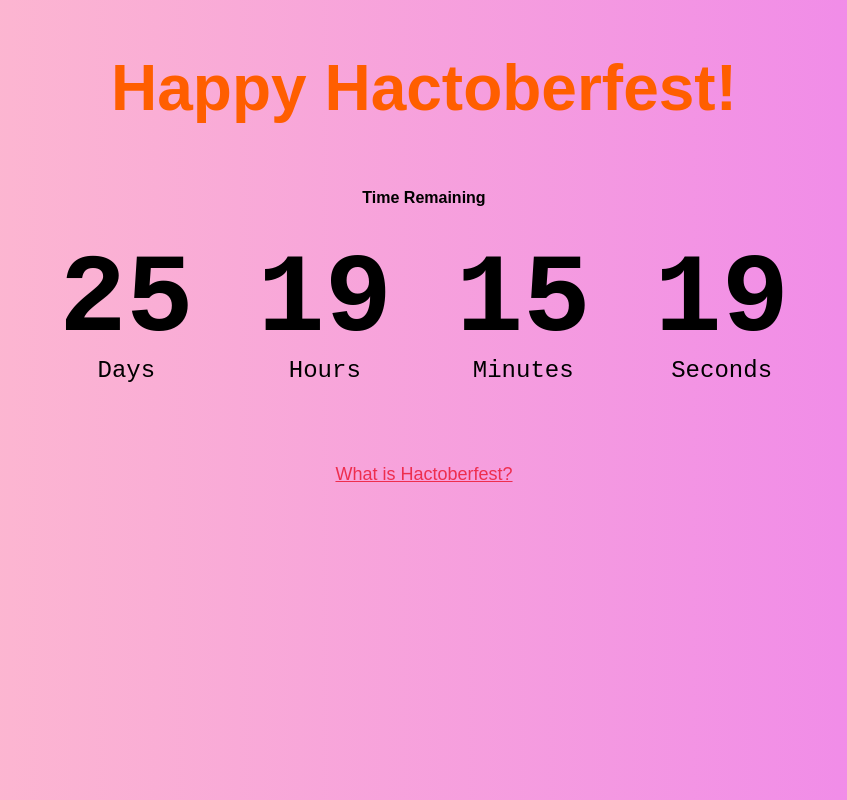
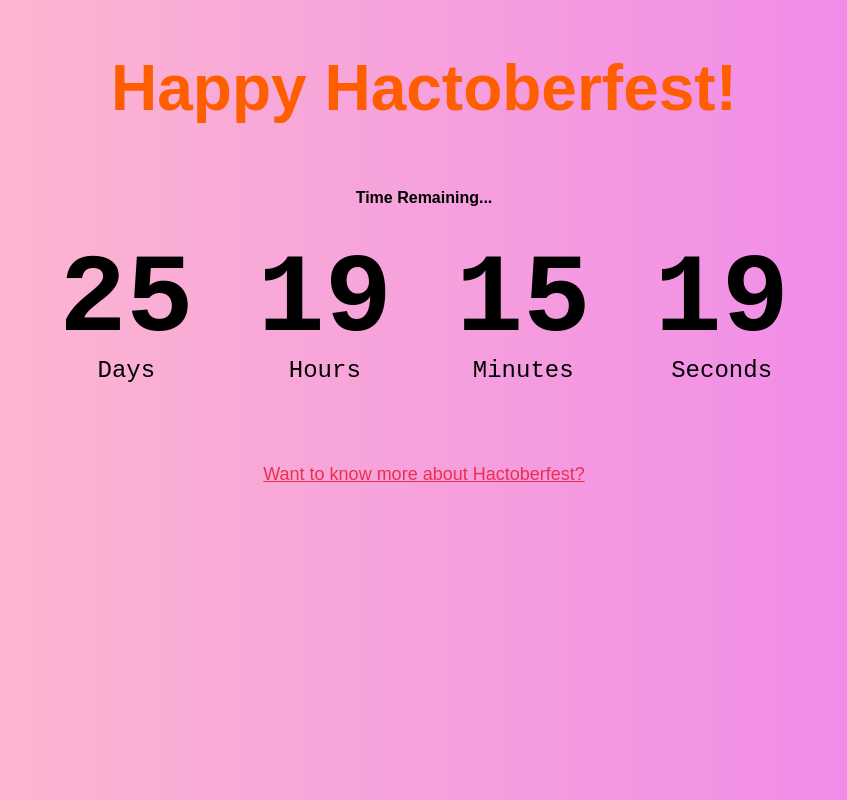
Before and after one commit to Preksha-N/Countdown-timer-Hactoberfest-2021, a plain HTML site: page index.html in a window 1280 px wide. Shown: the whole page, without its empty margins (216-1063 px from the left). Drawn offline with Linux system fonts and the light colour scheme.

Commit message:
Add cursor and modify code

```diff
--- a/index.html
+++ b/index.html
@@ -12,7 +12,7 @@
 <body>
 
     <h1><strong>Happy Hactoberfest!</strong></h1>
-    <h4>Time Remaining</h4>
+    <h4>Time Remaining...</h4>
     <div class="container">
         <div class="countdown-container days-c">
            <p class="wish" id ="days">0</p>
@@ -31,7 +31,7 @@
             <span>Seconds</span>
         </div>
     </div>
-    <a href="https://hacktoberfest.digitalocean.com/" target="_blank">What is Hactoberfest?</a>
+    <a href="https://hacktoberfest.digitalocean.com/" target="_blank">Want to know more about Hactoberfest?</a>
     <script src="script.js"></script>
 </body>
 </html>
--- a/style.css
+++ b/style.css
@@ -36,6 +36,7 @@ a{
     font-size: large;
     margin-top: 5rem;
     font-family: sans-serif;
+    cursor: pointer;
 }
 .countdown-container{
     text-align: center;
```
